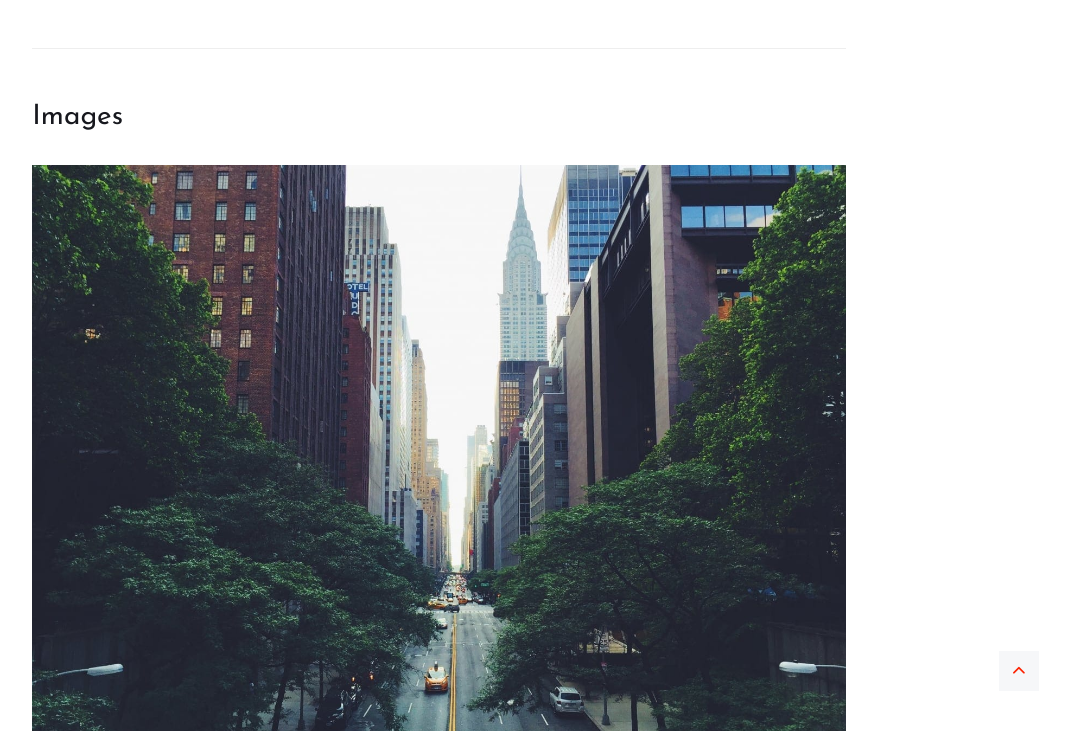
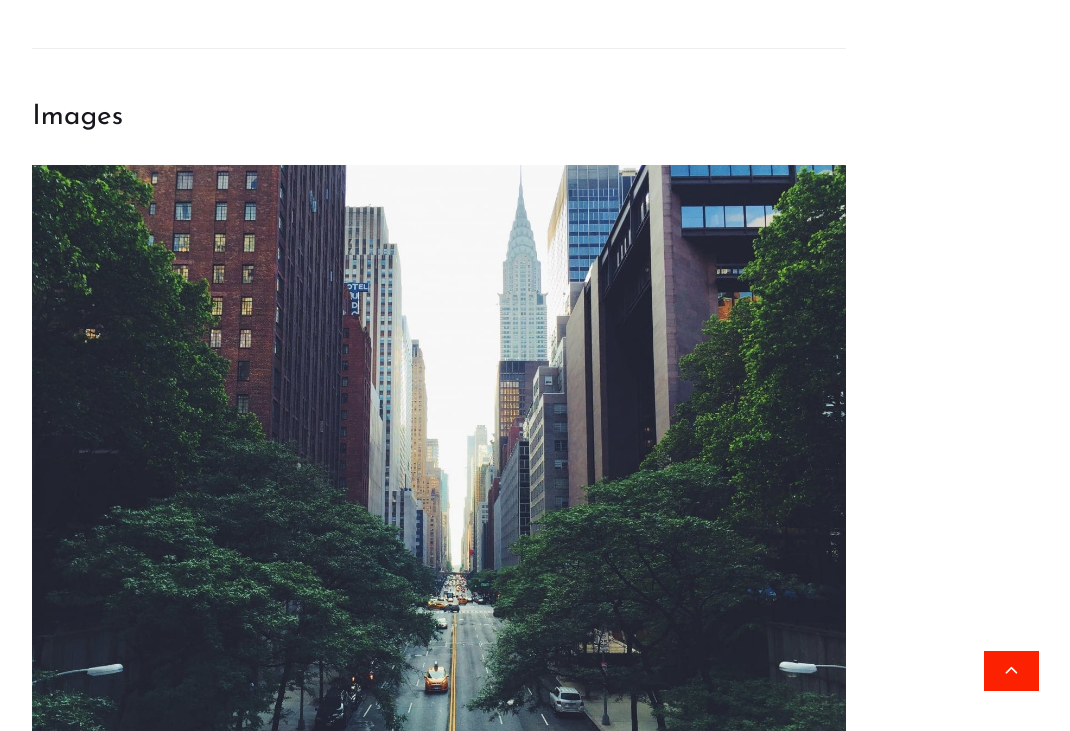
Before and after one commit to Asfalto-Ascari/AsfaltoAscari, a Jekyll site: the page built from _pages/styleguide.md, in a window 1280 px wide and 1400 px high, scrolled down 3818 px. Shown: the part 669-1400 px from the top of the window, without its empty margins (201-1271 px from the left). Built offline with Jekyll 4.4.1, drawn with Linux system fonts in a browser that asks for light colours; nearby versions of some CDN libraries.

Commit message:
Deprecate html changes into scss styling. (Top button)

```diff
--- a/_layouts/default.html
+++ b/_layouts/default.html
@@ -19,7 +19,7 @@
       <!-- end wrapper-page -->
     </main>
     <!-- end content -->
-    <div class="top" title="Top"><i class="ion ion-ios-arrow-up" style= "color: #fc2100;"></i>
+    <div class="top" title="Top"><i class="ion ion-ios-arrow-up" ></i>
     </div>
     {% include footer.html %}
 
--- a/_sass/3-modules/_scroll-button-top.scss
+++ b/_sass/3-modules/_scroll-button-top.scss
@@ -3,12 +3,12 @@
   bottom: 40px;
   right: -100px;
 	z-index: 1;
-	width: 40px;
+	width: 55px;
   height: 40px;
   line-height: 40px;
   text-align: center;
-	background-color: $light-gray;
-	color: $dark;
+	background-color: $AsfaltoRed;
+	color: $white;
 	cursor: pointer;
 	transition: all .25s ease;
 
```
